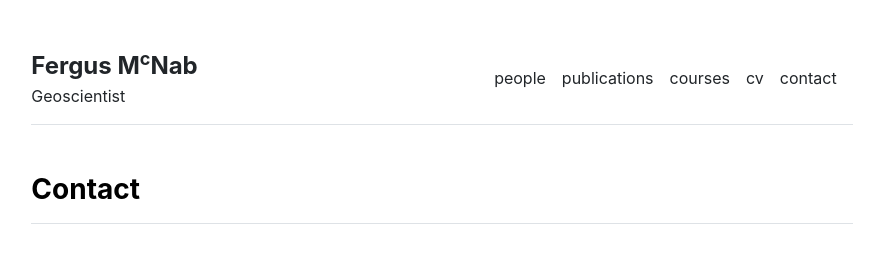
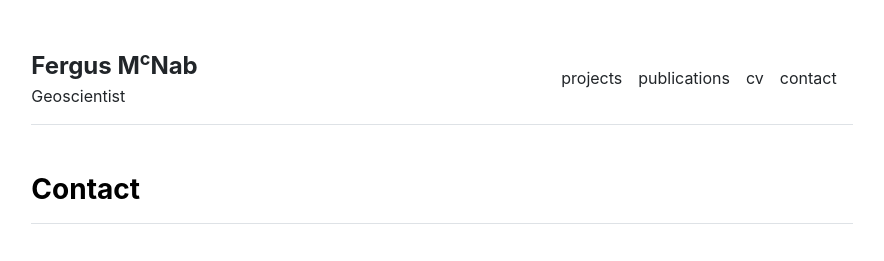
Before and after one commit to fmcnab/fmcnab.github.io, a Jekyll site: the page built from contact.md, in a window 1280 px wide. Shown: the top 261 px of the page, without its empty margins (198-1082 px from the left). Built offline with Jekyll 4.4.1, drawn with Linux system fonts in a browser that asks for light colours.

Commit message:
Adding new pages.

```diff
--- a/_data/settings.yml
+++ b/_data/settings.yml
@@ -1,7 +1,6 @@
 menu:
-- {name: 'people', url: '/people'}
+- {name: 'projects', url: '/projects'}
 - {name: 'publications', url: '/publications'}
-- {name: 'courses', url: '/courses'}
 - {name: 'cv', url: '/cv'}
 - {name: 'contact', url: '/contact'}
 
--- a/_layouts/home.html
+++ b/_layouts/home.html
@@ -15,7 +15,7 @@ layout: default
   </div>
 </div>
 
-{% include publications.html %}
+<!-- {% include publications.html %}
 
 <div class="row g-5 mb-5">
   <div class="col-md-12">
@@ -24,4 +24,4 @@ layout: default
       <p><a href="{{ site.github.url }}/{{ post.url }}">{{ post.title }}</a> - {{ post.date | date: "%B %-d, %Y" }}</p>
     {% endfor %}
   </div>
-</div>
+</div> -->
--- /dev/null
+++ b/projects.md
@@ -0,0 +1,4 @@
+---
+layout: projects
+title: "Projects"
+---
```
Also changed, not shown: _layouts/projects.html (added, +7 -0 lines).
